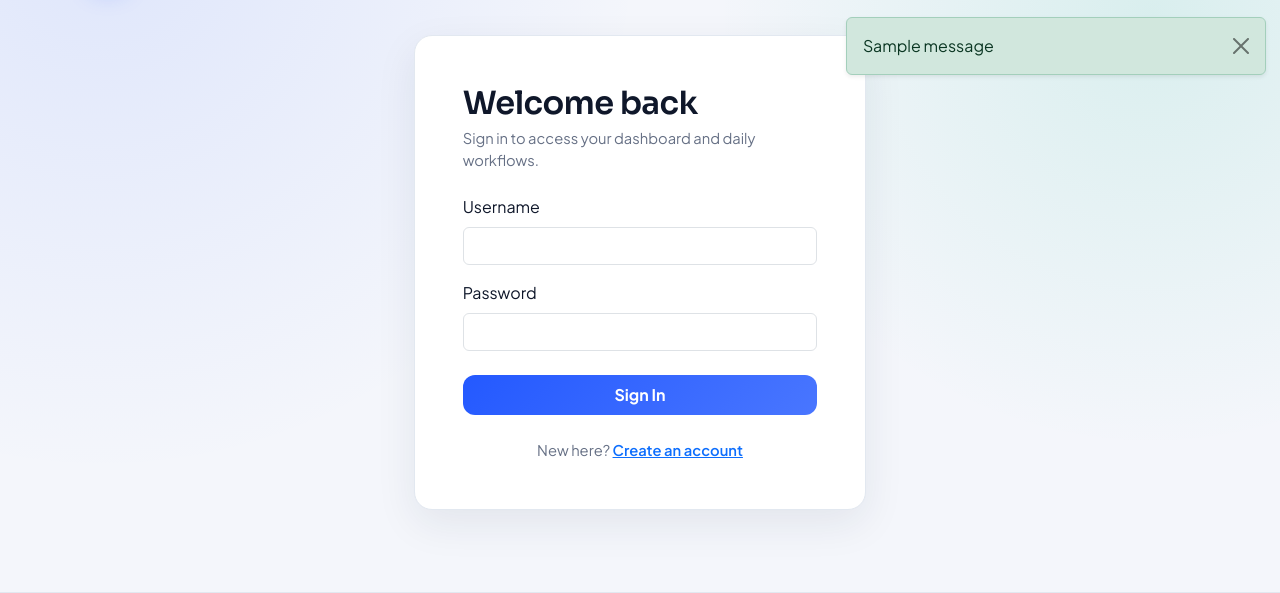
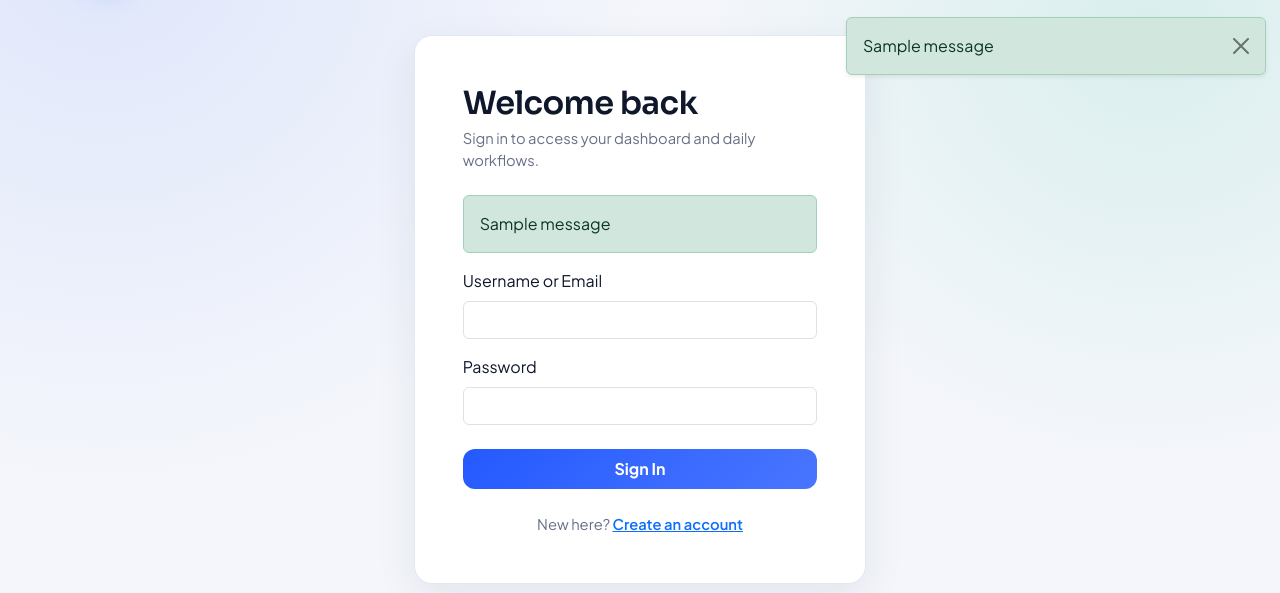
Before and after one commit to Snehasish-tech/student-management-system-new, a Django app: page /accounts/login/ in a window 1280 px wide. Shown: the part 67-660 px from the top of the page. Run offline with Django 5.2, Linux system fonts and the light colour scheme; tables that the repository leaves empty hold one stand-in row (values such as "Sample post"); one stand-in notice (Sample message) is shown.

Commit message:
Fix login/signup UX and allow email-based login

```diff
--- a/accounts/views.py
+++ b/accounts/views.py
@@ -68,9 +68,17 @@ def login_view(request):
     if request.method == 'POST':
         form = UserLoginForm(request.POST)
         if form.is_valid():
-            username = form.cleaned_data['username']
+            identifier = form.cleaned_data['username'].strip()
             password = form.cleaned_data['password']
-            user = authenticate(request, username=username, password=password)
+
+            # Support login by either username or email for better UX.
+            login_username = identifier
+            if '@' in identifier:
+                matched_user = User.objects.filter(email__iexact=identifier).first()
+                if matched_user:
+                    login_username = matched_user.username
+
+            user = authenticate(request, username=login_username, password=password)
 
             if user is not None:
                 login(request, user)
@@ -81,7 +89,7 @@ def login_view(request):
                 else:
                     return redirect('student_dashboard')
             else:
-                messages.error(request, 'Invalid username or password.')
+                messages.error(request, 'Invalid username/email or password.')
     else:
         form = UserLoginForm()
 
--- a/student_management/settings.py
+++ b/student_management/settings.py
@@ -25,7 +25,7 @@ SECRET_KEY = 'django-insecure-a9_e**nsjsz3uw43g5y=7ad(*hf7v0+y97v_x0kn41hy^y*7c-
 # SECURITY WARNING: don't run with debug turned on in production!
 DEBUG = True
 
-ALLOWED_HOSTS = []
+ALLOWED_HOSTS = ['127.0.0.1', 'localhost', 'testserver']
 
 
 # Application definition
--- a/templates/accounts/login.html
+++ b/templates/accounts/login.html
@@ -13,13 +13,21 @@
                 <form method="post" novalidate>
                     {% csrf_token %}
 
+                    {% if messages %}
+                        {% for message in messages %}
+                            <div class="alert {% if message.tags == 'error' %}alert-danger{% else %}alert-success{% endif %}">
+                                {{ message }}
+                            </div>
+                        {% endfor %}
+                    {% endif %}
+
                     {% if form.non_field_errors %}
                         <div class="alert alert-danger">{{ form.non_field_errors }}</div>
                     {% endif %}
 
                     <div class="mb-3">
-                        <label for="id_username" class="form-label">Username</label>
-                        <input type="text" class="form-control" id="id_username" name="username" required>
+                        <label for="id_username" class="form-label">Username or Email</label>
+                        <input type="text" class="form-control" id="id_username" name="username" value="{{ request.POST.username|default:'' }}" required>
                     </div>
 
                     <div class="mb-4">
```
Also changed, not shown: templates/accounts/signup.html (+17 -4 lines).
